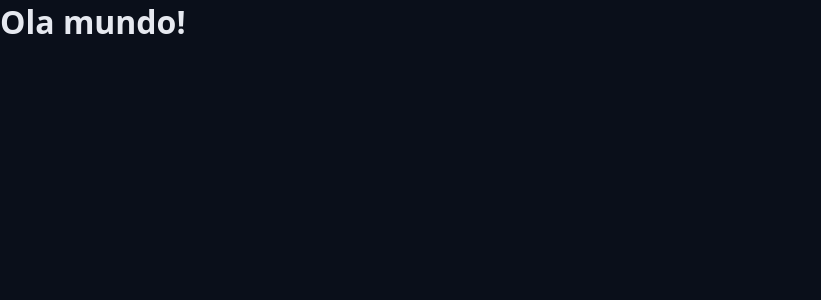
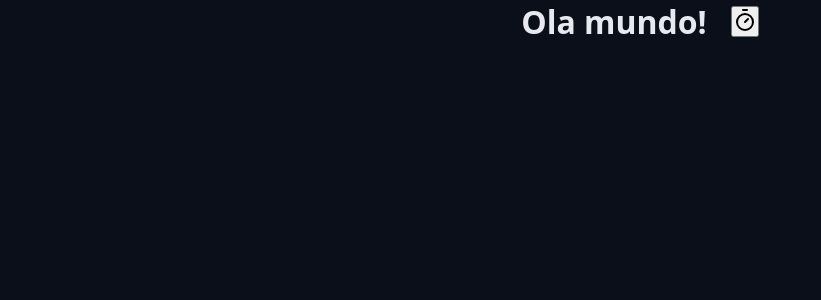
Before and after one commit to rafaellacerda-dev/Chronos-Pomodoro, a React (Vite) app: page / in a window 1280 px wide. Shown: the top 300 px of the page, without its empty margins (0-821 px from the left). Built offline with nearby package versions, Linux system fonts and the light colour scheme.

Commit message:
feat: adiciona botão ao Header

```diff
--- a/package.json
+++ b/package.json
@@ -10,6 +10,7 @@
     "preview": "vite preview"
   },
   "dependencies": {
+    "lucide-react": "^1.21.0",
     "react": "^19.2.7",
     "react-dom": "^19.2.7"
   },
--- a/src/App.tsx
+++ b/src/App.tsx
@@ -1,13 +1,19 @@
 import './styles/global.css'
 import './styles/theme.css'
 import Heading from './components/Heading'
+import { TimerIcon } from 'lucide-react'
 
 export default function App() {
 
 
   return (
     <>
-      <Heading>Ola mundo!</Heading>
+      <Heading>
+        Ola mundo!
+        <button>
+          <TimerIcon />
+        </button>
+      </Heading>
     </>
   )
 }
--- a/src/components/Heading.module.css
+++ b/src/components/Heading.module.css
@@ -0,0 +1,6 @@
+.heading {
+    display: flex;
+    align-items: center;
+    justify-content: center;
+    gap: 2.4rem;
+}
--- a/src/components/Heading.tsx
+++ b/src/components/Heading.tsx
@@ -1,9 +1,17 @@
+import style from './Heading.module.css'
 
-export default function Heading(props) {
+
+
+type HeadingProps = {
+    children: React.ReactNode;
+}
+
+export default function Heading({ children }: HeadingProps) {
+
 
     return (
         <>
-            <h1>{props.children}</h1>
+            <h1 className={style.heading}>{children}</h1>
         </>
     )
 
```
Also changed, not shown: 1 other file (tests, documents, lock files or other folders).
